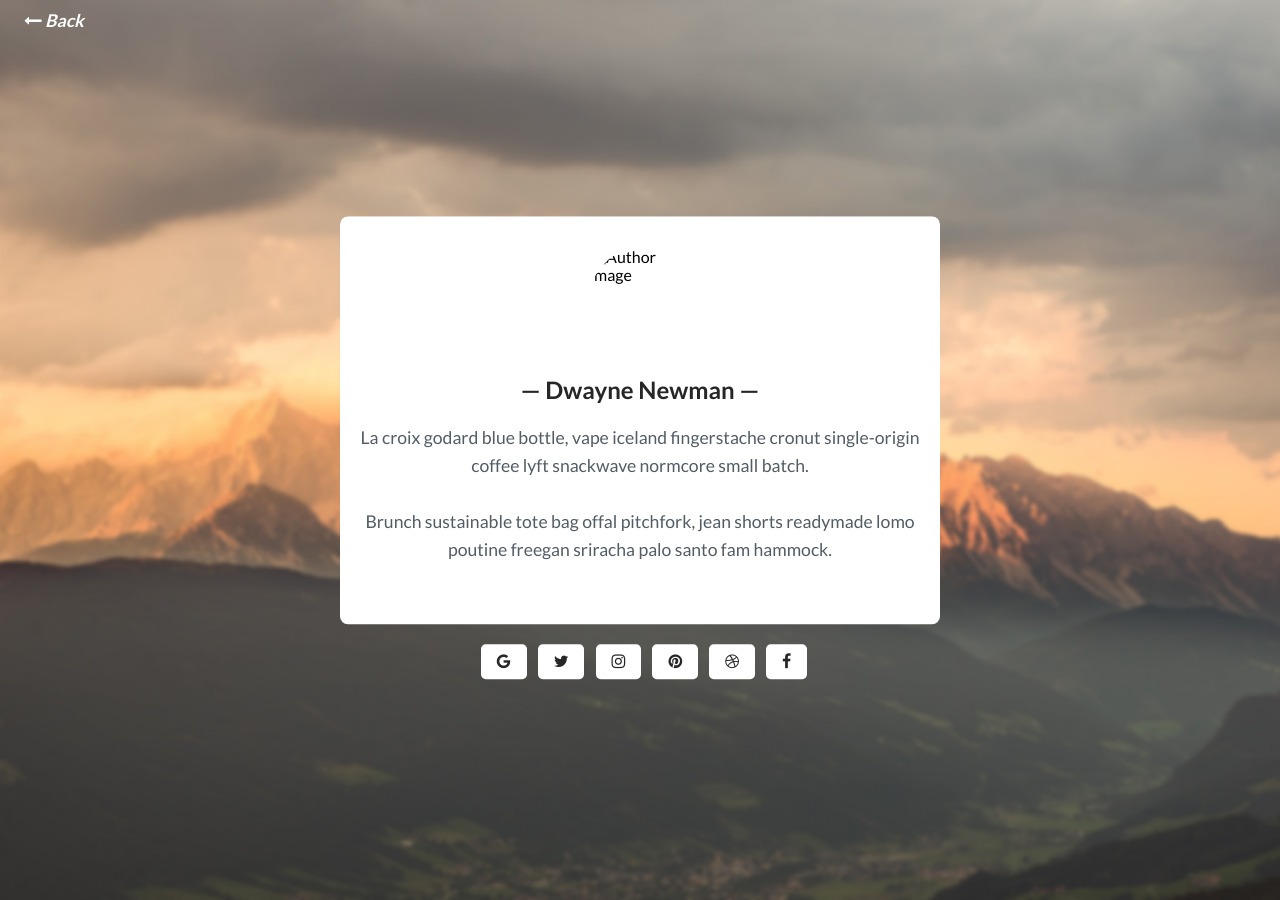
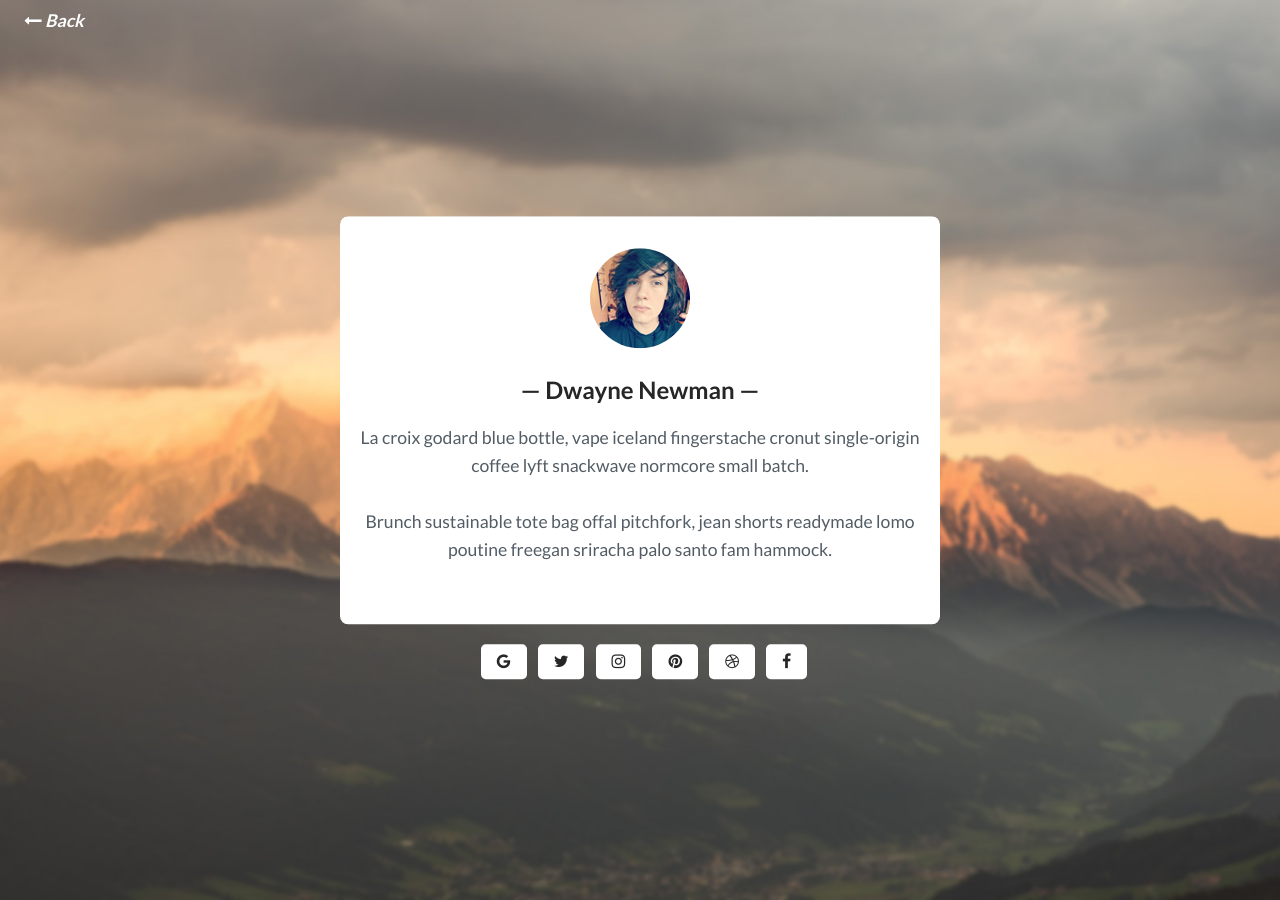
Before and after one commit to tojohq/tojohq.github.io, a Jekyll site: the page built from _pages/about.html, in a window 1280 px wide. Built offline with Jekyll 4.4.1, drawn with Linux system fonts in a browser that asks for light colours.

Commit message:
changed theme

```diff
--- a/_config.yml
+++ b/_config.yml
@@ -14,7 +14,7 @@ banner-title: # add banner title
 banner-desc: # add banner description
 
 # Author settings
-author-pic: img/authors/avatar.png # your photo
+author-pic: face.jpg # your photo
 author-name: # your name
 about-author: # about author
 email: your-email@domain.com # your email
```
Also changed, not shown: assets/img/face.jpg, assets/img/face.png (renamed from img/authors/avatar.png).
